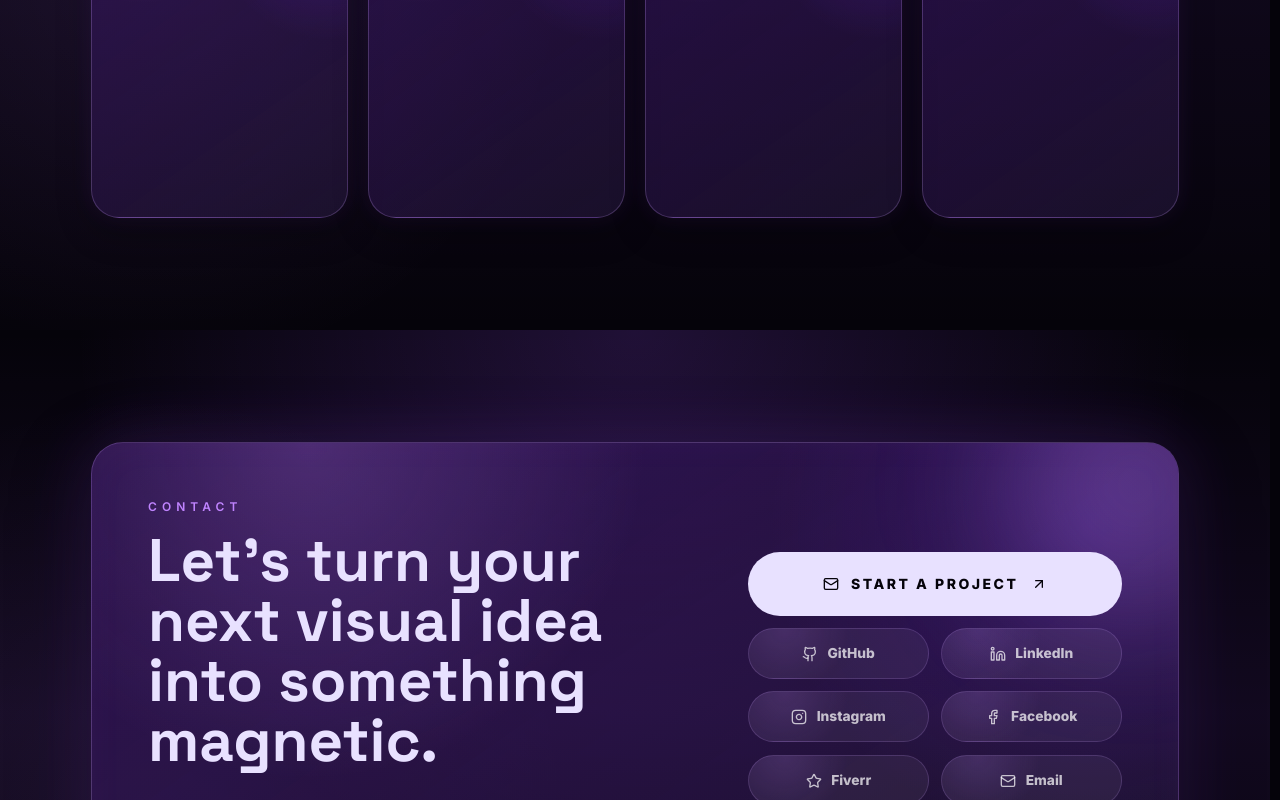
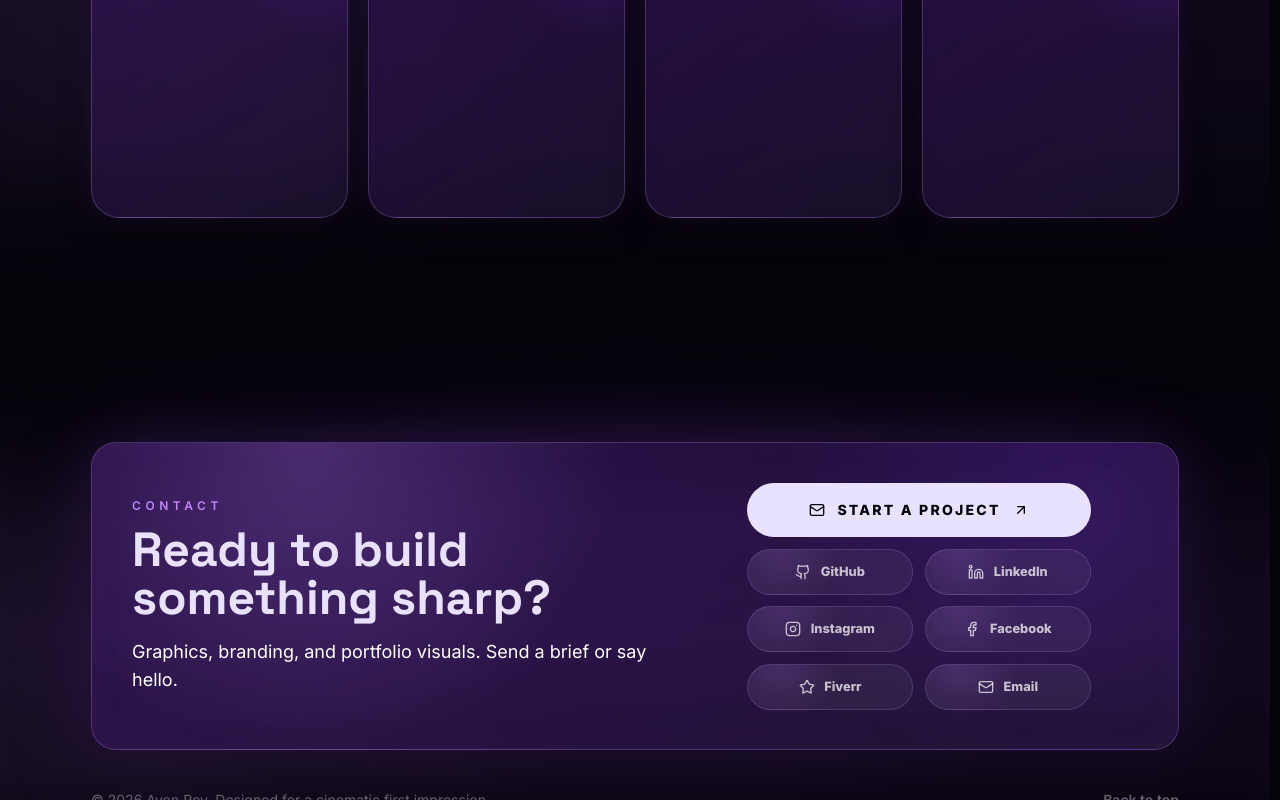
Before and after one commit to coderAyon/portfolio, a React (Vite) app: page / in a window 1280 px wide. Shown: the part 2000-2800 px from the top of the page. Built offline with nearby package versions, Linux system fonts and the light colour scheme.

Commit message:
contact size compacted

```diff
--- a/src/index.css
+++ b/src/index.css
@@ -520,6 +520,7 @@ body {
   position: relative;
   scroll-margin-top: 7rem;
   padding: 7rem 0;
+  isolation: isolate;
   background:
     radial-gradient(circle at 50% 0%, rgba(155, 77, 255, 0.18), transparent 35rem),
     radial-gradient(circle at 12% 60%, rgba(192, 132, 255, 0.08), transparent 26rem),
@@ -527,9 +528,48 @@ body {
     #05030a;
 }
 
+.section-wrap::before,
+.section-wrap::after {
+  content: "";
+  pointer-events: none;
+  position: absolute;
+  left: 0;
+  right: 0;
+  z-index: 1;
+  height: clamp(7rem, 15vw, 14rem);
+}
+
+.section-wrap::before {
+  top: -1px;
+  background: linear-gradient(
+    180deg,
+    #05030a 0%,
+    rgba(5, 3, 10, 0.96) 16%,
+    rgba(5, 3, 10, 0.72) 44%,
+    rgba(5, 3, 10, 0) 100%
+  );
+}
+
+.section-wrap::after {
+  bottom: -1px;
+  background: linear-gradient(
+    0deg,
+    #05030a 0%,
+    rgba(5, 3, 10, 0.96) 16%,
+    rgba(5, 3, 10, 0.72) 44%,
+    rgba(5, 3, 10, 0) 100%
+  );
+}
+
+.section-wrap > :not(.section-glow) {
+  position: relative;
+  z-index: 2;
+}
+
 .section-glow {
   pointer-events: none;
   position: absolute;
+  z-index: 0;
   height: 22rem;
   width: 22rem;
   border-radius: 999px;
@@ -1563,6 +1603,7 @@ body {
 
 .page-hero {
   min-height: auto;
+  isolation: isolate;
   background:
     radial-gradient(circle at 70% 30%, rgba(192, 132, 255, 0.36), transparent 28rem),
     radial-gradient(circle at 20% 90%, rgba(155, 77, 255, 0.2), transparent 22rem),
@@ -1570,13 +1611,32 @@ body {
     #05030a;
 }
 
+.page-hero::before,
 .page-hero::after {
   content: "";
   position: absolute;
+  left: 0;
+  right: 0;
+  z-index: 1;
+  pointer-events: none;
+}
+
+.page-hero::before {
+  inset: 0 0 auto;
+  height: 9rem;
+  background: linear-gradient(to bottom, #05030a, rgba(5, 3, 10, 0));
+}
+
+.page-hero::after {
   inset: auto 0 0;
-  height: 12rem;
-  background: linear-gradient(to top, #05030a, rgba(5, 3, 10, 0));
-  pointer-events: none;
+  height: clamp(12rem, 20vw, 18rem);
+  background: linear-gradient(
+    to top,
+    #05030a 0%,
+    rgba(5, 3, 10, 0.94) 18%,
+    rgba(5, 3, 10, 0.62) 52%,
+    rgba(5, 3, 10, 0) 100%
+  );
 }
 
 .page-hero-grid {
@@ -1807,18 +1867,18 @@ body {
 }
 
 .contact-shell {
-  border-radius: 2rem;
+  border-radius: 1.55rem;
 }
 
 .contact-actions {
   align-self: center;
   width: 100%;
-  max-width: 24rem;
+  max-width: 21.5rem;
   justify-self: center;
 }
 
 .contact-actions > a:first-child {
-  min-height: 4rem;
+  min-height: 3.35rem;
 }
 
 .social-link {
@@ -1828,14 +1888,14 @@ body {
   align-items: center;
   justify-content: center;
   gap: 0.6rem;
-  min-height: 3.2rem;
+  min-height: 2.85rem;
   border: 1px solid rgba(205, 160, 255, 0.18);
   border-radius: 999px;
   background:
     radial-gradient(circle at 20% 0%, rgba(192, 132, 255, 0.14), transparent 42%),
     rgba(255, 255, 255, 0.055);
   color: rgba(255, 255, 255, 0.72);
-  font-size: 0.86rem;
+  font-size: 0.8rem;
   font-weight: 800;
   transition:
     transform 320ms cubic-bezier(0.16, 1, 0.3, 1),
@@ -2212,6 +2272,21 @@ body {
     justify-items: center;
   }
 
+  .contact-shell {
+    border-radius: 1.35rem;
+    padding: 1.4rem;
+  }
+
+  .contact-actions {
+    max-width: 21rem;
+  }
+
+  .social-link {
+    min-height: 2.75rem;
+    gap: 0.45rem;
+    font-size: 0.76rem;
+  }
+
   .project-visual {
     min-height: 16rem;
   }
--- a/src/sections/Contact.jsx
+++ b/src/sections/Contact.jsx
@@ -20,20 +20,20 @@ export default function Contact() {
     <section id="contact" className="section-wrap contact-section pb-12">
       <div className="mx-auto max-w-6xl px-5 sm:px-6 lg:px-8">
         <Reveal>
-          <div className="contact-shell relative overflow-hidden p-7 sm:p-10 lg:p-14">
-            <div className="absolute right-0 top-0 h-64 w-64 translate-x-1/3 -translate-y-1/3 rounded-full bg-violet-aura/30 blur-3xl" />
-            <div className="relative grid gap-10 lg:grid-cols-[1.2fr_0.8fr] lg:items-center">
+          <div className="contact-shell relative overflow-hidden p-6 sm:p-8 lg:p-10">
+            <div className="absolute right-0 top-0 h-48 w-48 translate-x-1/3 -translate-y-1/3 rounded-full bg-violet-aura/24 blur-3xl" />
+            <div className="relative grid gap-8 lg:grid-cols-[1fr_0.82fr] lg:items-center">
               <div>
-                <p className="motion-item mb-4 text-xs font-semibold uppercase tracking-[0.42em] text-violet-aura">Contact</p>
-                <h2 className="motion-item max-w-3xl font-display text-4xl font-bold leading-tight text-frost sm:text-6xl" style={{ "--item-delay": "100ms" }}>
-                  Let&apos;s turn your next visual idea into something magnetic.
+                <p className="motion-item mb-3 text-xs font-semibold uppercase tracking-[0.38em] text-violet-aura">Contact</p>
+                <h2 className="motion-item max-w-2xl font-display text-3xl font-bold leading-tight text-frost sm:text-5xl" style={{ "--item-delay": "100ms" }}>
+                  Ready to build something sharp?
                 </h2>
-                <p className="motion-item mt-6 max-w-2xl text-lg leading-8 text-white/64" style={{ "--item-delay": "200ms" }}>
-                  Available for graphics design work, creative direction experiments, and future web-based portfolio showcases.
+                <p className="motion-item mt-4 max-w-xl text-base leading-7 text-white/64 sm:text-lg" style={{ "--item-delay": "200ms" }}>
+                  Graphics, branding, and portfolio visuals. Send a brief or say hello.
                 </p>
               </div>
               <div className="contact-actions grid gap-3">
-                <a href="mailto:ayonr169@gmail.com" className="motion-item group inline-flex items-center justify-center gap-3 rounded-full bg-frost px-7 py-4 text-sm font-extrabold uppercase tracking-[0.18em] text-night transition hover:bg-white" style={{ "--item-delay": "260ms" }}>
+                <a href="mailto:ayonr169@gmail.com" className="motion-item group inline-flex items-center justify-center gap-3 rounded-full bg-frost px-6 py-3.5 text-sm font-extrabold uppercase tracking-[0.16em] text-night transition hover:bg-white" style={{ "--item-delay": "260ms" }}>
                   <Mail className="h-4 w-4" />
                   Start a Project
                   <ArrowUpRight className="h-4 w-4 transition group-hover:translate-x-1 group-hover:-translate-y-1" />
--- a/src/sections/Hero.jsx
+++ b/src/sections/Hero.jsx
@@ -18,7 +18,7 @@ export default function Hero({ onNavigate }) {
       ) : null}
       <div className="hero-readability absolute inset-0" />
       <div className="hero-grid pointer-events-none absolute inset-0 opacity-[0.22]" />
-      <div className="relative z-10 mx-auto flex min-h-[100svh] max-w-6xl items-center px-5 pb-28 pt-32 sm:px-6 lg:px-8">
+      <div className="relative z-20 mx-auto flex min-h-[100svh] max-w-6xl items-center px-5 pb-28 pt-32 sm:px-6 lg:px-8">
         <div className="hero-copy-block hero-copy-enter max-w-4xl">
           <div className="motion-item mb-7 inline-flex items-center gap-3 rounded-full border border-white/10 bg-white/[0.055] px-4 py-2 text-sm font-semibold text-white/72 shadow-glass">
             <span className="h-2 w-2 rounded-full bg-[#1dbf73] shadow-[0_0_16px_rgba(29,191,115,.95)]" />
@@ -67,7 +67,7 @@ export default function Hero({ onNavigate }) {
           {isMobile ? <HeroCoverflow className="hero-coverflow-mobile" /> : null}
         </div>
       </div>
-      <div className="absolute bottom-0 left-0 right-0 z-10 h-32 bg-gradient-to-t from-night via-night/72 to-transparent" />
+      <div className="pointer-events-none absolute bottom-0 left-0 right-0 z-[2] h-52 bg-gradient-to-t from-night via-night/80 to-transparent" />
       <div className="absolute bottom-9 left-1/2 z-20 hidden -translate-x-1/2 items-center gap-3 text-xs font-semibold uppercase tracking-[0.32em] text-white/45 md:flex">
         <span className="h-px w-12 bg-white/20" />
         Scroll
```
